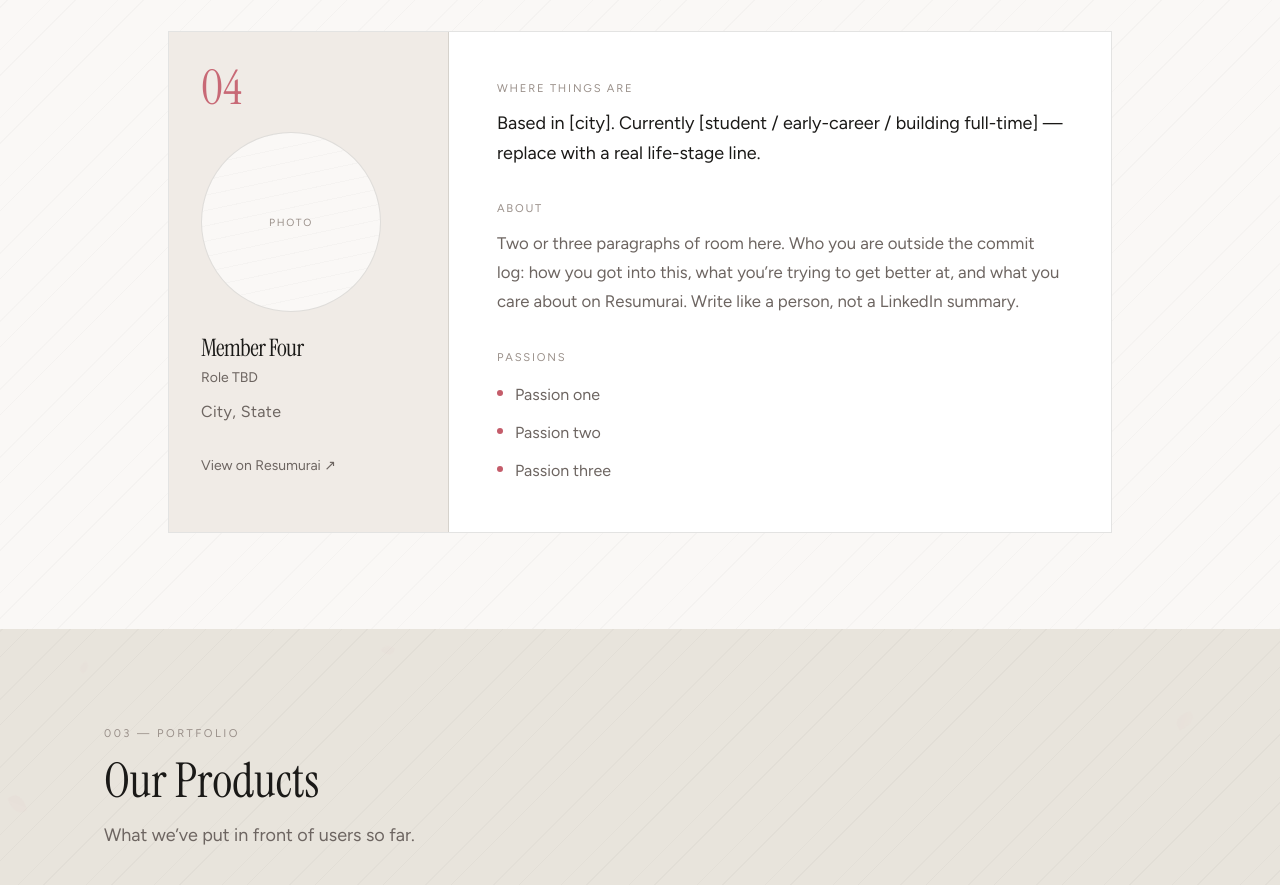
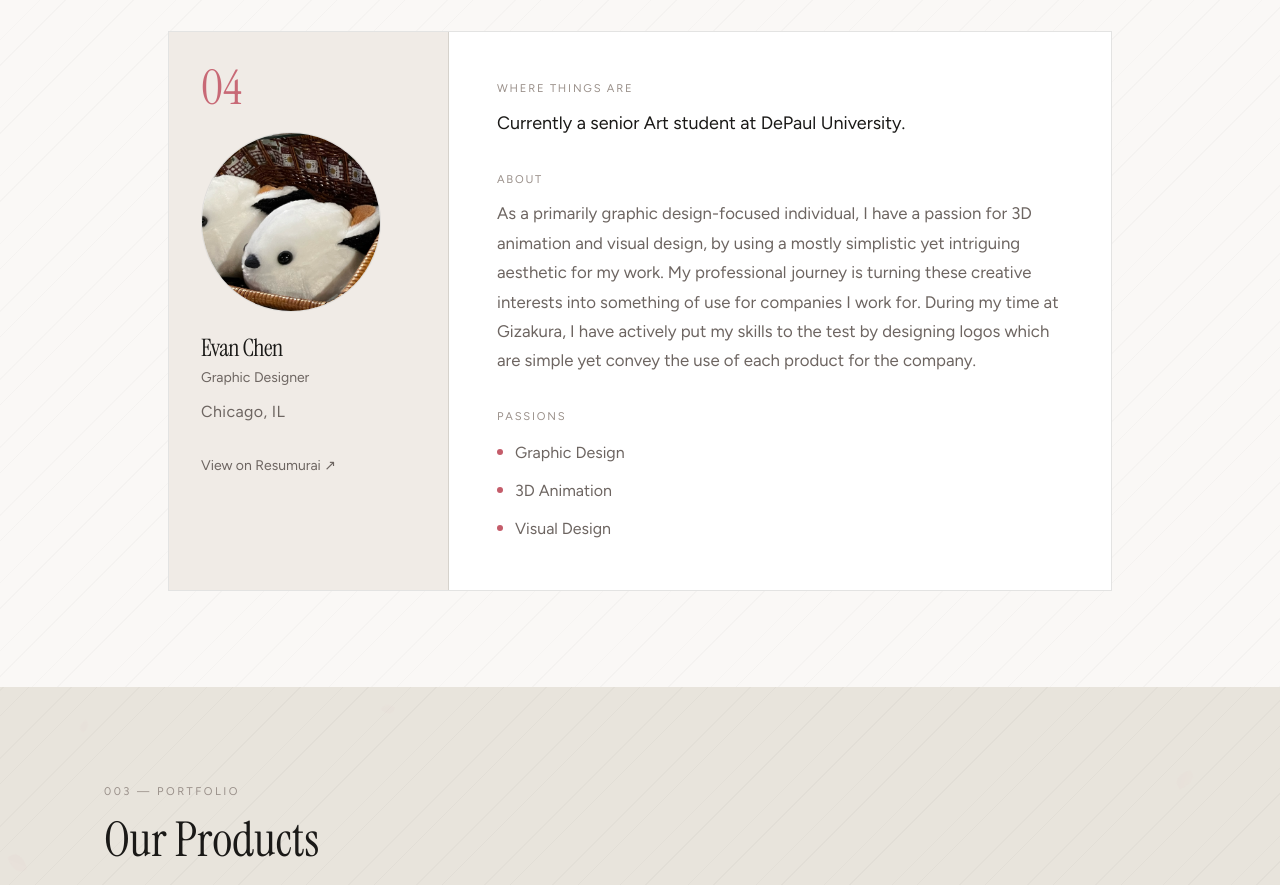
Before and after one commit to TheMegaClanker/gizakura, a Next.js app: page / in a window 1280 px wide. Shown: the part 4190-5075 px from the top of the page. Built offline with nearby package versions, Linux system fonts and the light colour scheme.

Commit message:
Add Evan Chen as fourth team member

```diff
--- a/src/data/site.ts
+++ b/src/data/site.ts
@@ -108,17 +108,17 @@ export const team: TeamMember[] = [
   {
     id: "member-04",
     index: "04",
-    name: "Member Four",
-    role: "Role TBD",
-    location: "City, State",
+    name: "Evan Chen",
+    role: "Graphic Designer",
+    location: "Chicago, IL",
     chapter:
-      "Based in [city]. Currently [student / early-career / building full-time] — replace with a real life-stage line.",
+      "Currently a senior Art student at DePaul University.",
     about:
-      "Two or three paragraphs of room here. Who you are outside the commit log: how you got into this, what you’re trying to get better at, and what you care about on Resumurai. Write like a person, not a LinkedIn summary.",
-    passions: ["Passion one", "Passion two", "Passion three"],
+      "As a primarily graphic design-focused individual, I have a passion for 3D animation and visual design, by using a mostly simplistic yet intriguing aesthetic for my work. My professional journey is turning these creative interests into something of use for companies I work for. During my time at Gizakura, I have actively put my skills to the test by designing logos which are simple yet convey the use of each product for the company.",
+    passions: ["Graphic Design", "3D Animation", "Visual Design"],
     resumuraiUrl: "https://www.resumurai.com",
     linkedin: "https://www.linkedin.com/in/placeholder-four",
-    photoUrl: "",
+    photoUrl: "/team/evan-chen.png",
     accent: "#c4a1ff",
     accentSoft: "rgba(196, 161, 255, 0.18)",
   },
```
Also changed, not shown: public/team/evan-chen.png (added).
